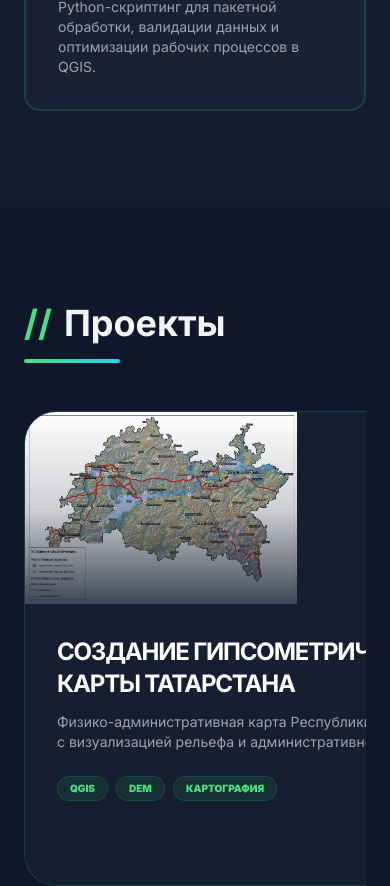
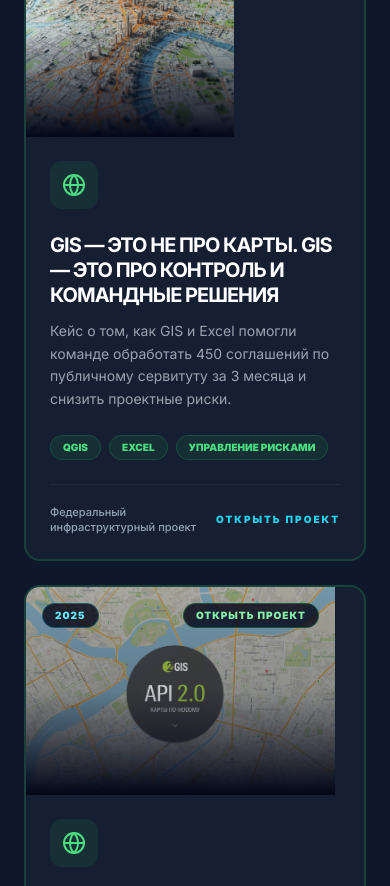
Before and after one commit to zemlymag/gis-portfolio, a React (Vite) app: page / in a window 390 px wide. Shown: the part 4200-5086 px from the top of the page. Built offline with nearby package versions, Linux system fonts and the light colour scheme.

Commit message:
Update projects section and add PZZ case study

```diff
--- a/portfolio.jsx
+++ b/portfolio.jsx
@@ -313,10 +313,29 @@ const ExperienceMapModal = ({ onClose, language, t }) => {
   );
 };
 
-const SECTION_IDS = ['home', 'about', 'services', 'projects', 'skills', 'contact'];
+const SECTION_IDS = ['home', 'about', 'projects', 'services', 'skills', 'contact'];
 const SKILL_LEVELS = [95, 90, 92, 88];
 const PROJECTS_DATA = {
   ru: [
+    {
+      title: 'Градостроительный анализ участка: когда графика важнее опубликованных слоев',
+      desc: 'Как совмещаю НСПД, ФГИС ТП, сайты администраций и привязку PDF/GeoTIFF в QGIS для поиска ограничений и проектных рисков.',
+      tags: ['QGIS', 'ПЗЗ', 'Градостроительный анализ'],
+      fullDescription: `Сейчас всё чаще появляется запрос на градостроительный анализ участка - поиск ограничений и сведений, которые могут в будущем эти ограничения накладывать. Это может быть будущий публичный сервитут, изъятие участка для строительства дороги, газопровода, железной дороги или иного объекта недвижимости.
+
+Чаще всего такой анализ начинается с открытых источников: НСПД, ФГИС ТП и сайтов администраций, где публикуются документы по публичным сервитутам, изъятиям, КРТ, генеральным планам и ПЗЗ. Проблема в том, что значительная часть материалов доступна только в отсканированном виде, а опубликованные слои на государственных ресурсах обновляются не всегда оперативно.
+
+На практике территориальные зоны и зоны ПЗЗ в первую очередь отражаются в самих градостроительных документах - на картах градостроительного зонирования. Те же сведения должны отображаться в НСПД в слое «Территориальные зоны», но в большинстве случаев актуальность там бывает частичной. Если опираться только на опубликованные данные, это создаёт риск неверных выводов.
+
+Поэтому в работе я дополнительно анализирую схемы и чертежи. Актуальные материалы загружаю в QGIS: это может быть PDF-карта из ФГИС ТП или с сайта администрации, либо GeoTIFF. Затем привязываю документ по границам муниципального образования или населённого пункта и сопоставляю его с кадастровыми и градостроительными слоями.
+
+Дальше проверяю, насколько корректно в НСПД отражены зоны, и обязательно сверяю территорию с фактическим документом. При этом текстовая часть ПЗЗ нередко важнее графики: в карте могут быть опечатки, а в регламентах часто указаны нюансы, которые реально действуют на текущий момент. Если доступны проектные документы, их тоже подключаю к анализу, хотя искать такие материалы на сайтах администраций обычно непросто.
+
+В итоге градостроительный анализ участка - это не только работа с государственными сервисами, но и внимательная проверка исходных документов в растровом виде. Когда есть уверенный опыт работы в ГИС, такие «картинки» превращаются в рабочий аналитический материал. При необходимости их можно оцифровать и получить актуальные границы зон для дальнейшей работы, но это уже отдельная ресурсоёмкая задача.`,
+      client: 'Градостроительный и правовой анализ территорий',
+      year: '2026',
+      image: '/PZZ.png'
+    },
     {
       title: 'Создание гипсометрической карты Татарстана',
       desc: 'Физико-административная карта Республики Татарстан с визуализацией рельефа и административной сеткой.',
@@ -416,6 +435,25 @@ GIS — это не про карты. GIS — это про понимание,
   ],
   en: [
     {
+      title: 'Urban Planning Site Analysis Beyond Published Layers',
+      desc: 'How I combine NSPD, FGIS TP, municipal sources, and georeferenced PDF or GeoTIFF materials in QGIS to detect constraints and future risks.',
+      tags: ['QGIS', 'Zoning', 'Urban Planning'],
+      fullDescription: `Requests for urban planning site analysis are becoming more frequent. The goal is to identify both existing constraints and signals that may lead to future restrictions, such as a planned public easement or land withdrawal for a road, gas pipeline, railway, or other capital project.
+
+The workflow usually starts with public data sources: NSPD, FGIS TP, and municipal websites that publish materials on public easements, land withdrawal, integrated territory development, master plans, and zoning regulations. The issue is that a large share of these materials is available only as scanned documents, while official web layers are often updated slowly.
+
+In practice, zoning boundaries are first reflected in the urban planning source documents themselves, especially on zoning maps. These boundaries are also expected to appear in NSPD under the territorial zones layer, but in many cases the published version is incomplete or outdated. Relying only on published layers can therefore introduce analytical risk.
+
+That is why I also work directly with schemes and drawings. In QGIS I load PDF maps from FGIS TP or municipal portals, as well as GeoTIFF files when available. Then I georeference them by municipal or settlement boundaries and compare them with cadastral and planning layers.
+
+The next step is to verify how accurately NSPD reflects the actual zoning and to check the territory against the source document itself. The text part of zoning regulations is often even more important than the map, because the graphics may contain typos while the written regulations describe the valid nuances in force. If draft planning documents are available, I include them too, although finding them on municipal websites often takes extra effort.
+
+As a result, urban planning site analysis is not limited to government portals. It also depends on careful interpretation of raster source materials. With strong GIS skills, these image-based documents become a practical analytical layer. If needed, they can be digitized into up-to-date zone boundaries, though that is a separate task that requires significant time and effort.`,
+      client: 'Urban planning and legal land analysis',
+      year: '2026',
+      image: '/PZZ.png'
+    },
+    {
       title: 'Hypsometric Map of Tatarstan',
       desc: 'A physical-administrative map of the Republic of Tatarstan with terrain visualization and administrative layers.',
       tags: ['QGIS', 'DEM', 'Cartography'],
@@ -508,7 +546,7 @@ const App = () => {
 
   const translations = {
     ru: {
-      nav: ['Главная', 'О себе', 'Услуги', 'Проекты', 'Навыки', 'Контакты'],
+      nav: ['Главная', 'О себе', 'Проекты', 'Услуги', 'Навыки', 'Контакты'],
       hero: {
         subtitle: 'Управление земельными активами | ГИС-аналитика | Кадастровый инженер',
         description: 'Ведущий эксперт по управлению земельными активами и GIS-аналитике. Объединяю компетенции кадастрового инженера и градостроительного аналитика. Активно применяю ИИ-технологии для глубокого анализа нормативно-правовой базы и автоматизации обработки геоданных, что позволяет сокращать сроки подготовки заключений и снижать риски.',
@@ -571,7 +609,7 @@ const App = () => {
       footer: 'Евгений Яровой. Эксперт по земельным активам и ГИС-аналитике.'
     },
     en: {
-      nav: ['Home', 'About', 'Services', 'Projects', 'Skills', 'Contact'],
+      nav: ['Home', 'About', 'Projects', 'Services', 'Skills', 'Contact'],
       hero: {
         subtitle: 'Land Asset Management | GIS Analytics | Cadastral Engineer',
         description: 'Leading expert in land asset management and GIS analytics. I combine the competencies of a cadastral engineer and urban planning analyst. Actively applying AI technologies for in-depth analysis of regulatory framework and automation of geodata processing, which reduces the time for preparing conclusions and minimizes risks.',
@@ -761,6 +799,57 @@ const App = () => {
         </div>
       </section>
 
+      <section id="projects" className="py-24 px-6">
+        <div className="max-w-6xl mx-auto">
+          <h2 className="text-4xl font-bold mb-4 flex items-center gap-3"><span className="text-green-400">//</span>{t.projects.title}</h2>
+          <div className="h-1 w-24 bg-gradient-to-r from-green-400 to-cyan-400 rounded-full mb-12" />
+          <div className="grid grid-cols-1 md:grid-cols-2 lg:grid-cols-3 gap-6">
+            {t.projects.items.map((proj, i) => (
+              <button
+                key={i}
+                onClick={() => setSelectedProject(proj)}
+                className="bg-slate-800/50 border-2 border-green-500/20 rounded-2xl overflow-hidden hover:border-green-400 transition-all group flex flex-col text-left text-white min-h-full"
+              >
+                <div className="h-52 bg-slate-700 relative flex items-center justify-center overflow-hidden">
+                  <img src={proj.image} alt={proj.title} className="w-full h-full object-cover transition-transform duration-500 group-hover:scale-105" />
+                  <div className="absolute inset-0 bg-gradient-to-t from-slate-950 via-slate-900/20 to-transparent"></div>
+                  <div className="absolute left-4 right-4 top-4 flex items-start justify-between gap-3">
+                    <span className="rounded-full border border-cyan-400/30 bg-slate-950/80 px-3 py-1 text-[10px] font-black uppercase tracking-widest text-cyan-300">
+                      {proj.year}
+                    </span>
+                    <span className="rounded-full border border-green-500/30 bg-slate-950/80 px-3 py-1 text-[10px] font-black uppercase tracking-widest text-green-300">
+                      {t.projects.open}
+                    </span>
+                  </div>
+                </div>
+                <div className="p-6 md:p-8 flex flex-col flex-1">
+                  <div className="w-12 h-12 bg-green-500/10 rounded-xl flex items-center justify-center mb-6 group-hover:rotate-12 transition-transform">
+                    <Globe size={24} className="text-green-400" />
+                  </div>
+                  <h3 className="text-xl font-bold mb-3 uppercase tracking-tighter group-hover:text-green-400 transition-colors leading-tight">
+                    {proj.title}
+                  </h3>
+                  <p className="text-gray-400 text-sm leading-relaxed mb-6 flex-1">{proj.desc}</p>
+                  <div className="flex flex-wrap gap-2 mb-6">
+                    {proj.tags.map(tag => (
+                      <span key={tag} className="px-3 py-1 bg-green-500/10 text-green-400 text-[10px] rounded-full border border-green-500/20 uppercase font-black">
+                        {tag}
+                      </span>
+                    ))}
+                  </div>
+                  <div className="flex items-center justify-between gap-4 pt-5 border-t border-white/5">
+                    <span className="text-[11px] font-medium text-slate-400 leading-snug">{proj.client}</span>
+                    <span className="shrink-0 text-[10px] font-black uppercase tracking-[0.2em] text-cyan-400">
+                      {t.projects.open}
+                    </span>
+                  </div>
+                </div>
+              </button>
+            ))}
+          </div>
+        </div>
+      </section>
+
       <section id="services" className="py-24 px-6 bg-slate-800/30">
         <div className="max-w-6xl mx-auto">
           <h2 className="text-4xl font-bold mb-4 flex items-center gap-3"><span className="text-cyan-400">//</span>{t.services.title}</h2>
@@ -772,28 +861,6 @@ const App = () => {
                 <h3 className="text-xl font-bold mb-3 uppercase tracking-tighter">{service.title}</h3>
                 <p className="text-gray-400 text-sm">{service.desc}</p>
               </div>
-            ))}
-          </div>
-        </div>
-      </section>
-
-      <section id="projects" className="py-24 px-6">
-        <div className="max-w-6xl mx-auto">
-          <h2 className="text-4xl font-bold mb-4 flex items-center gap-3"><span className="text-green-400">//</span>{t.projects.title}</h2>
-          <div className="h-1 w-24 bg-gradient-to-r from-green-400 to-cyan-400 rounded-full mb-12" />
-          <div className="flex gap-8 overflow-x-auto pb-4 snap-x snap-mandatory">
-            {t.projects.items.map((proj, i) => (
-              <button key={i} onClick={() => setSelectedProject(proj)} className="min-w-[320px] md:min-w-[460px] max-w-[460px] snap-start shrink-0 text-left bg-slate-800/50 border border-cyan-500/20 rounded-[2rem] overflow-hidden hover:border-green-400 transition-all group flex flex-col text-white">
-                <div className="h-48 bg-slate-700 relative flex items-center justify-center overflow-hidden">
-                   <img src={proj.image} alt={proj.title} className="w-full h-full object-cover transition-transform duration-500 group-hover:scale-105" />
-                   <div className="absolute inset-0 bg-gradient-to-t from-slate-900/80 via-slate-900/20 to-transparent"></div>
-                </div>
-                <div className="p-8">
-                  <h3 className="text-2xl font-bold mb-3 uppercase tracking-tighter group-hover:text-green-400 transition-colors">{proj.title}</h3>
-                  <p className="text-gray-400 text-sm mb-6">{proj.desc}</p>
-                  <div className="flex gap-2">{proj.tags.map(t => <span key={t} className="px-3 py-1 bg-green-500/10 text-green-400 text-[10px] rounded-full border border-green-500/20 uppercase font-black">{t}</span>)}</div>
-                </div>
-              </button>
             ))}
           </div>
         </div>
@@ -846,18 +913,18 @@ const App = () => {
 
       <AnimatePresence>
         {selectedProject && (
-          <motion.div initial={{ opacity: 0 }} animate={{ opacity: 1 }} exit={{ opacity: 0 }} onClick={() => setSelectedProject(null)} className="fixed inset-0 bg-slate-950/95 backdrop-blur-sm z-[110] p-6 flex items-center justify-center">
-            <motion.div initial={{ scale: 0.9, opacity: 0 }} animate={{ scale: 1, opacity: 1 }} exit={{ scale: 0.9, opacity: 0 }} onClick={e => e.stopPropagation()} className="bg-slate-900 border border-green-500/20 rounded-[3rem] max-w-4xl w-full max-h-[90vh] overflow-y-auto">
-              <div className="p-12">
-                <div className="flex justify-between items-start mb-10 text-white">
-                  <h3 className="text-3xl font-black uppercase text-green-400 tracking-tighter">{selectedProject.title}</h3>
-                  <button onClick={() => setSelectedProject(null)} className="text-slate-500 hover:text-red-400"><X size={32}/></button>
+          <motion.div initial={{ opacity: 0 }} animate={{ opacity: 1 }} exit={{ opacity: 0 }} onClick={() => setSelectedProject(null)} className="fixed inset-0 bg-slate-950/95 backdrop-blur-sm z-[110] p-3 sm:p-6 flex items-center justify-center">
+            <motion.div initial={{ scale: 0.9, opacity: 0 }} animate={{ scale: 1, opacity: 1 }} exit={{ scale: 0.9, opacity: 0 }} onClick={e => e.stopPropagation()} className="bg-slate-900 border border-green-500/20 rounded-[2rem] sm:rounded-[3rem] max-w-4xl w-full max-h-[92vh] overflow-y-auto">
+              <div className="p-5 sm:p-8 lg:p-12">
+                <div className="flex justify-between items-start gap-4 mb-6 sm:mb-10 text-white">
+                  <h3 className="text-xl sm:text-2xl lg:text-3xl font-black uppercase text-green-400 tracking-tighter leading-tight">{selectedProject.title}</h3>
+                  <button onClick={() => setSelectedProject(null)} className="shrink-0 rounded-xl border border-white/10 bg-slate-800 p-2 text-slate-400 hover:text-red-400"><X size={24}/></button>
                 </div>
                 <div className="mb-8 rounded-2xl overflow-hidden border border-green-500/20">
-                  <img src={selectedProject.image} alt={selectedProject.title} className="w-full h-auto object-cover" />
+                  <img src={selectedProject.image} alt={selectedProject.title} className="w-full h-auto max-h-[40vh] object-cover" />
                 </div>
                 {selectedProject.details ? (
-                  <div className="max-w-none text-gray-300 leading-relaxed mb-10 border-l-2 border-green-500/30 pl-8 font-medium space-y-6">
+                  <div className="max-w-none text-gray-300 leading-relaxed mb-8 sm:mb-10 border-l-2 border-green-500/30 pl-4 sm:pl-8 font-medium space-y-6 text-sm sm:text-base">
                     <p>{selectedProject.details.intro}</p>
                     <p className="text-cyan-300">{selectedProject.details.workflow}</p>
                     {selectedProject.details.sections.map((section) => (
@@ -874,11 +941,11 @@ const App = () => {
                     <p className="text-emerald-300">{selectedProject.details.postscript}</p>
                   </div>
                 ) : (
-                  <div className="prose prose-invert max-w-none text-gray-400 whitespace-pre-line leading-relaxed mb-10 border-l-2 border-green-500/30 pl-8 font-medium">
+                  <div className="prose prose-invert prose-sm sm:prose-base max-w-none text-gray-400 whitespace-pre-line leading-relaxed mb-8 sm:mb-10 border-l-2 border-green-500/30 pl-4 sm:pl-8 font-medium">
                     {selectedProject.fullDescription}
                   </div>
                 )}
-                <button onClick={() => setSelectedProject(null)} className="px-10 py-4 bg-green-500 text-slate-900 rounded-2xl font-black uppercase text-xs tracking-widest">{t.projects.close}</button>
+                <button onClick={() => setSelectedProject(null)} className="w-full sm:w-auto px-8 sm:px-10 py-4 bg-green-500 text-slate-900 rounded-2xl font-black uppercase text-xs tracking-widest">{t.projects.close}</button>
               </div>
             </motion.div>
           </motion.div>
```
Also changed, not shown: 1 other file (tests, documents, lock files or other folders).
